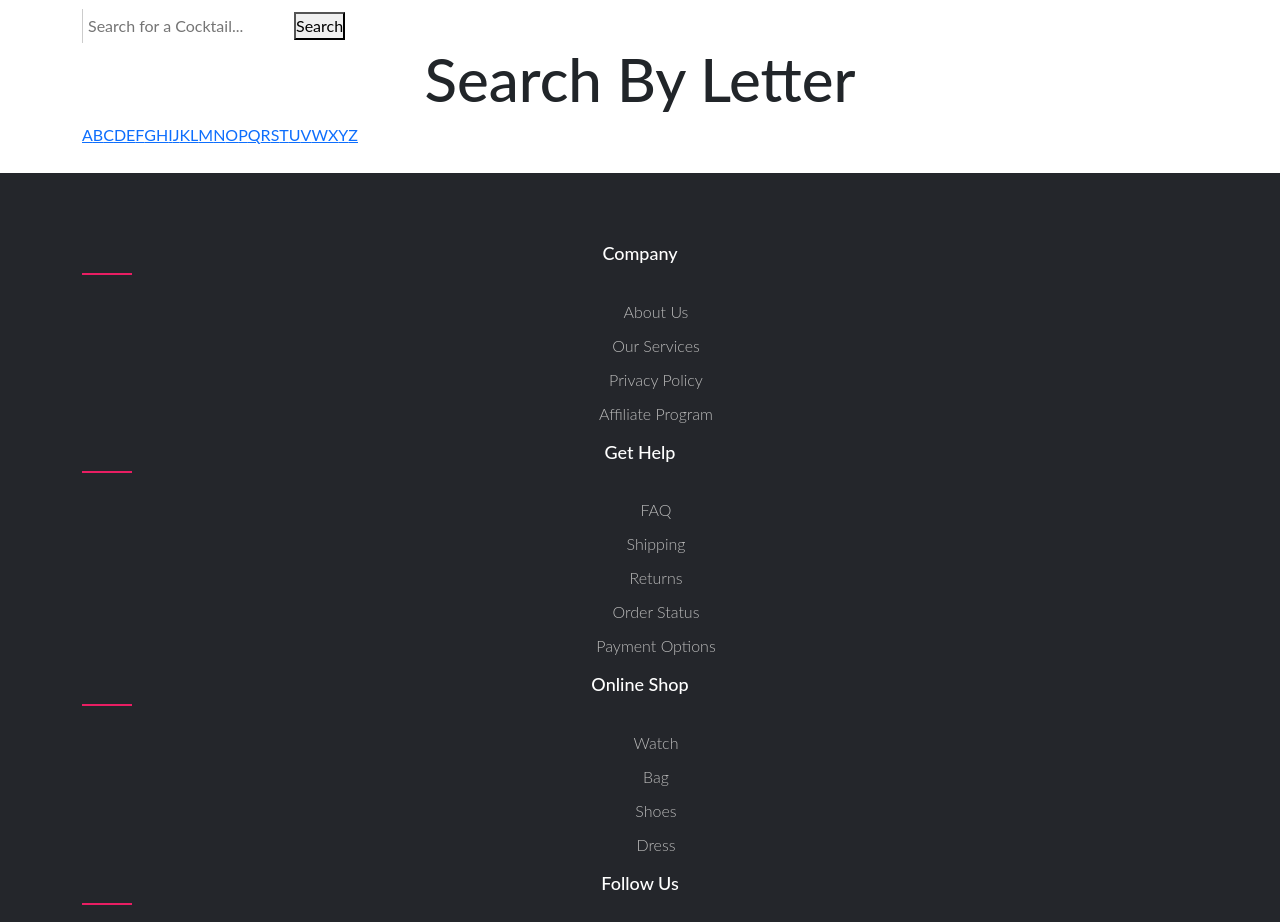
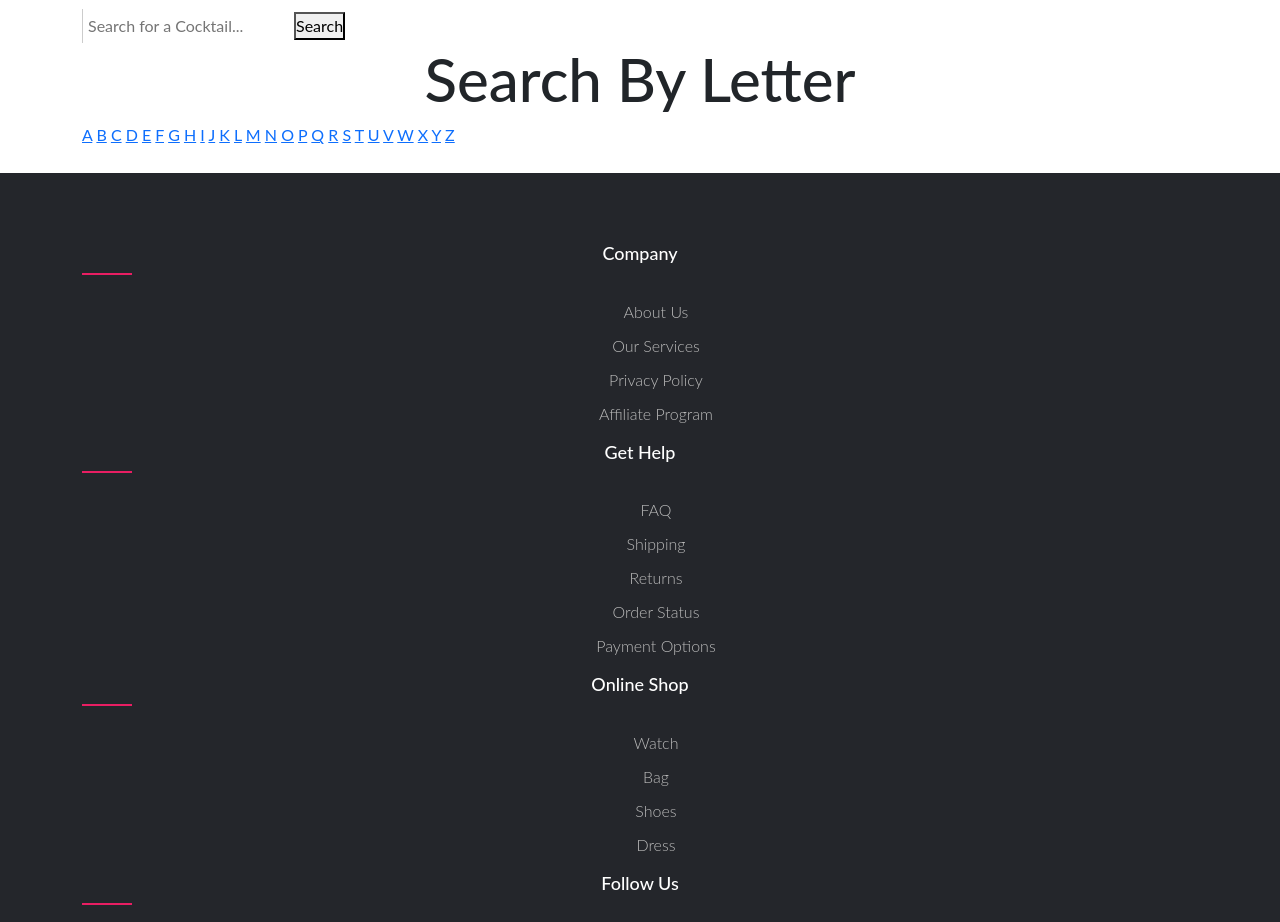
Before and after one commit to GabrielMelhem/Cocktail_App, a React (Create React App) app: page / in a window 1280 px wide. Shown: the part 1605-2527 px from the top of the page. Built offline with nearby package versions, Linux system fonts and the light colour scheme.

Commit message:
selected Letter

```diff
--- a/src/components/CocktailLetter.js
+++ b/src/components/CocktailLetter.js
@@ -3,11 +3,14 @@ import { useState } from "react";
 import { Link } from "react-router-dom";
 
 const CocktailLetter = () => {
-  const [selectedLetter, setSelectedLetter] = useState();
+   const [selectedLetter, setSelectedLetter] = useState();
 
   const letterSelection = (e) => {
-    e.preventDefault();
-    setSelectedLetter(e.target.textContent);
+    //  e.preventDefault();
+    // console.log('e',e.target.textContent)
+    const Letter = e.target.textContent;
+    console.log('Letter',Letter)
+    setSelectedLetter(Letter);
     console.log("selectedLetter1", selectedLetter);
   };
   return (
@@ -22,150 +25,175 @@ const CocktailLetter = () => {
       >
         A
       </Link>
+      <span> </span>
       <Link
         to={`/CocktailsByLetter/${selectedLetter}`}
         onClick={letterSelection}
       >
         B
       </Link>
+      <span> </span>
       <Link
         to={`/CocktailsByLetter/${selectedLetter}`}
         onClick={letterSelection}
       >
         C
       </Link>
+      <span> </span>
       <Link
         to={`/CocktailsByLetter/${selectedLetter}`}
         onClick={letterSelection}
       >
         D
       </Link>
+      <span> </span>
       <Link
         to={`/CocktailsByLetter/${selectedLetter}`}
         onClick={letterSelection}
       >
         E
       </Link>
+      <span> </span>
       <Link
         to={`/CocktailsByLetter/${selectedLetter}`}
         onClick={letterSelection}
       >
         F
       </Link>
+      <span> </span>
       <Link
         to={`/CocktailsByLetter/${selectedLetter}`}
         onClick={letterSelection}
       >
         G
       </Link>
+      <span> </span>
       <Link
         to={`/CocktailsByLetter/${selectedLetter}`}
         onClick={letterSelection}
       >
         H
       </Link>
+      <span> </span>
       <Link
         to={`/CocktailsByLetter/${selectedLetter}`}
         onClick={letterSelection}
       >
         I
       </Link>
+      <span> </span>
       <Link
         to={`/CocktailsByLetter/${selectedLetter}`}
         onClick={letterSelection}
       >
         J
       </Link>
+      <span> </span>
       <Link
         to={`/CocktailsByLetter/${selectedLetter}`}
         onClick={letterSelection}
       >
         K
       </Link>
+      <span> </span>
       <Link
         to={`/CocktailsByLetter/${selectedLetter}`}
         onClick={letterSelection}
       >
         L
       </Link>
+      <span> </span>
       <Link
         to={`/CocktailsByLetter/${selectedLetter}`}
         onClick={letterSelection}
       >
         M
       </Link>
+      <span> </span>
       <Link
         to={`/CocktailsByLetter/${selectedLetter}`}
         onClick={letterSelection}
       >
         N
       </Link>
+      <span> </span>
       <Link
         to={`/CocktailsByLetter/${selectedLetter}`}
         onClick={letterSelection}
       >
         O
       </Link>
+      <span> </span>
       <Link
         to={`/CocktailsByLetter/${selectedLetter}`}
         onClick={letterSelection}
       >
         P
       </Link>
+      <span> </span>
       <Link
         to={`/CocktailsByLetter/${selectedLetter}`}
         onClick={letterSelection}
       >
         Q
       </Link>
+      <span> </span>
       <Link
         to={`/CocktailsByLetter/${selectedLetter}`}
         onClick={letterSelection}
       >
         R
       </Link>
+      <span> </span>
       <Link
         to={`/CocktailsByLetter/${selectedLetter}`}
         onClick={letterSelection}
       >
         S
       </Link>
+      <span> </span>
       <Link
         to={`/CocktailsByLetter/${selectedLetter}`}
         onClick={letterSelection}
       >
         T
       </Link>
+      <span> </span>
       <Link
         to={`/CocktailsByLetter/${selectedLetter}`}
         onClick={letterSelection}
       >
         U
       </Link>
+      <span> </span>
       <Link
         to={`/CocktailsByLetter/${selectedLetter}`}
         onClick={letterSelection}
       >
         V
       </Link>
+      <span> </span>
       <Link
         to={`/CocktailsByLetter/${selectedLetter}`}
         onClick={letterSelection}
       >
         W
       </Link>
+      <span> </span>
       <Link
         to={`/CocktailsByLetter/${selectedLetter}`}
         onClick={letterSelection}
       >
         X
       </Link>
+      <span> </span>
       <Link
         to={`/CocktailsByLetter/${selectedLetter}`}
         onClick={letterSelection}
       >
         Y
       </Link>
+      <span> </span>
       <Link
         to={`/CocktailsByLetter/${selectedLetter}`}
         onClick={letterSelection}
--- a/src/components/CocktailsByLetter.js
+++ b/src/components/CocktailsByLetter.js
@@ -9,7 +9,7 @@ const CocktailsByLetter = () => {
   const {selectedLetter} = useParams();
   console.log('selectedLetter: ', selectedLetter);
 
-  const fetchCocktailByLetter = async (letter) => {
+  const fetchCocktailByLetter = async () => {
     try {
       const response = await fetch(
         `https://www.thecocktaildb.com/api/json/v1/1/search.php?f=${selectedLetter}`
--- a/src/pages/DrinksDetails.js
+++ b/src/pages/DrinksDetails.js
@@ -34,8 +34,8 @@ const DrinksDetails = () => {
             <ListGroup key={detail.idDrink} >
               <ListGroup.Item>Name: {detail.strDrink}</ListGroup.Item>
               <ListGroup.Item>Instructions: {detail.strInstructions}</ListGroup.Item>
-              <ListGroup.Item>strIngredients: {detail.strIngredient1}, {detail.strIngredient2}, {detail.strIngredient3}</ListGroup.Item>
-              <ListGroup.Item>Measure: {detail.strMeasure1}, {detail.strMeasure2}, {detail.strMeasure3}</ListGroup.Item>
+              <ListGroup.Item>strIngredients: {detail.strIngredient1}, {detail.strIngredient2}, {detail.strIngredient3}, {detail.strIngredient4}</ListGroup.Item>
+              <ListGroup.Item>Measure: {detail.strMeasure1}, {detail.strMeasure2}, {detail.strMeasure3},{detail.strMeasure4}</ListGroup.Item>
             </ListGroup>
           );
         })}
```
